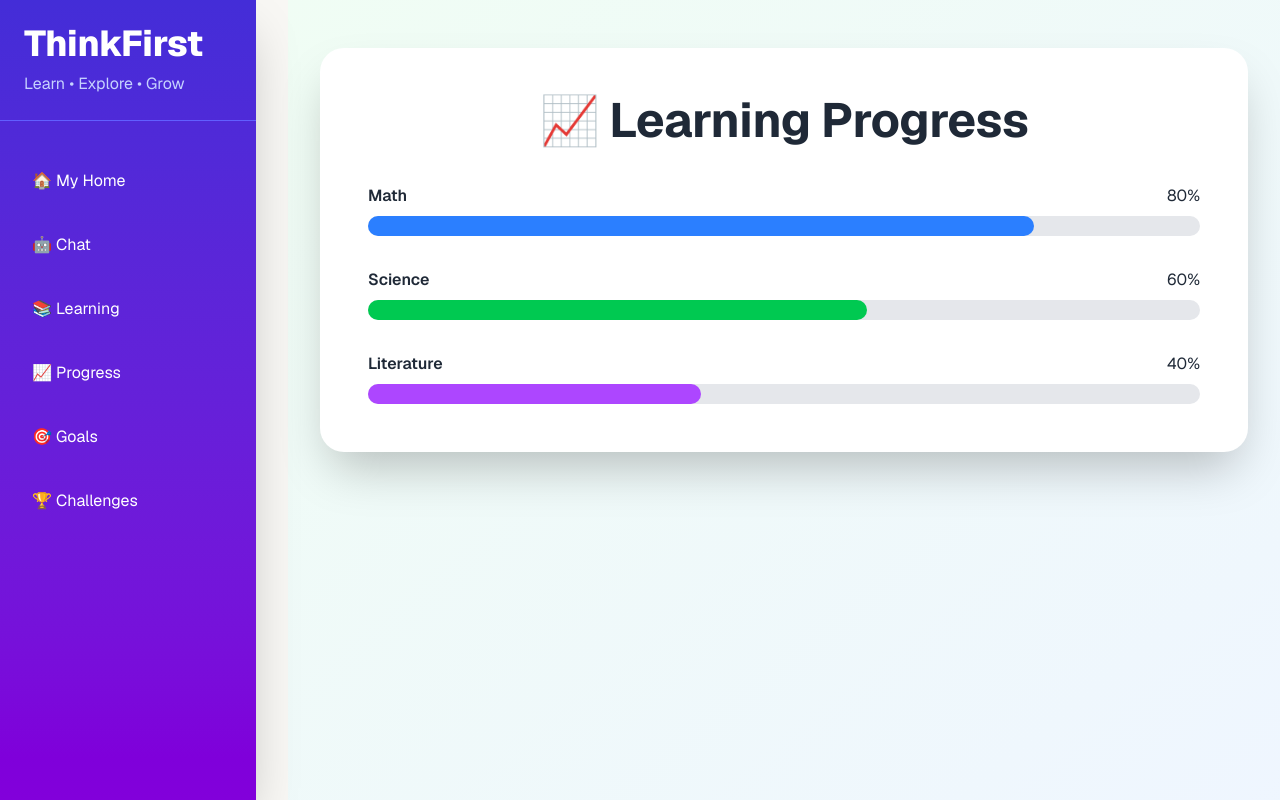
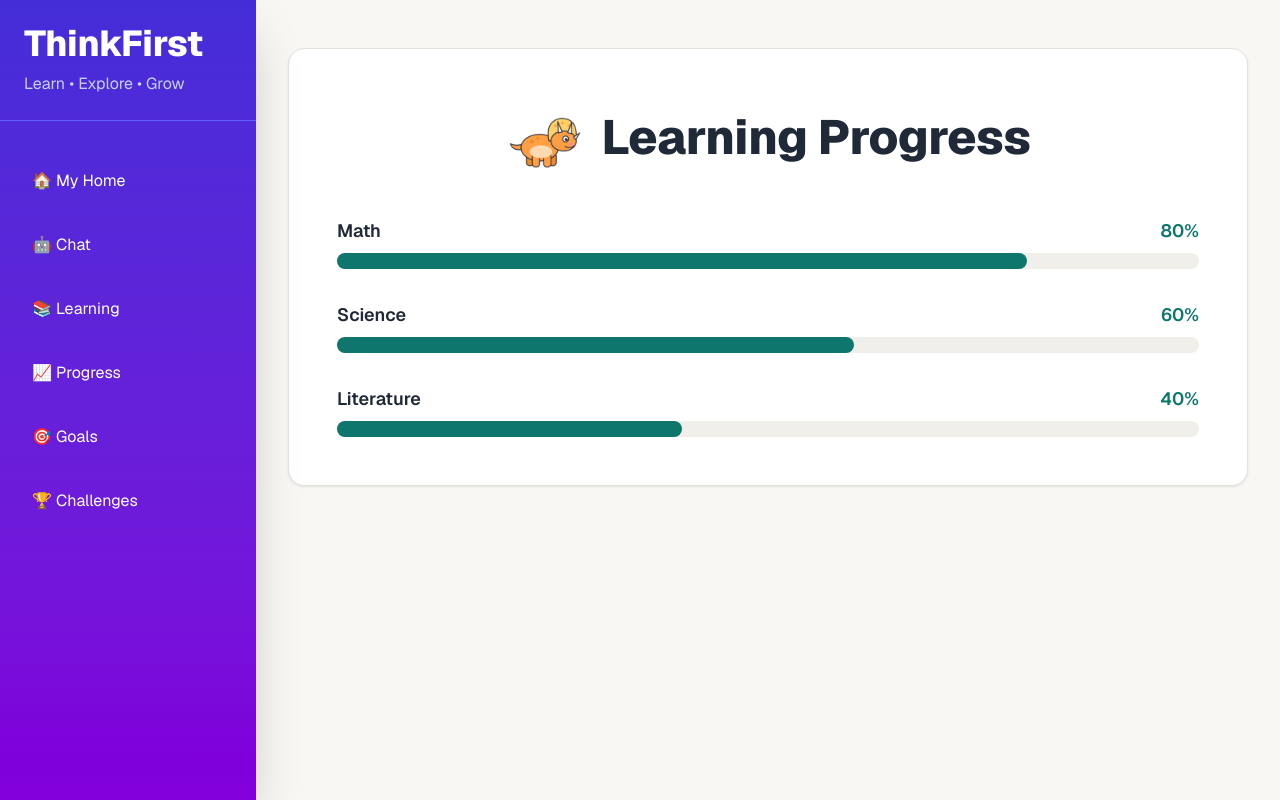
Before and after one commit to ProBracket/Capstone_Project, a Next.js app: page /child/progress in a window 1280 px wide. Built offline with nearby package versions, Linux system fonts and the light colour scheme.

Commit message:
Refactor ProgressPage layout and styles

```diff
--- a/app/child/progress/page.tsx
+++ b/app/child/progress/page.tsx
@@ -1,55 +1,91 @@
+import Image from "next/image";
 import ChildNavbar from "@/components/ChildNavbar";
 
+// Learning Progress page (/child/progress)
+// Uses the team's theme colours from app/globals.css
+// Stickers live in public/stickers/ (alt="" = decoration only)
 export default function ProgressPage() {
   return (
     <>
       <ChildNavbar />
 
-      <main className="ml-72 min-h-screen bg-gradient-to-br from-green-50 to-blue-50 pt-12 px-8 flex justify-center">
+      {/* ml-sidebar = leave room for the sidebar (same on every child page) */}
+      <main className="ml-sidebar min-h-screen bg-background pt-12 px-8 flex justify-center">
         <div className="w-full max-w-5xl">
 
-          <div className="bg-white rounded-3xl shadow-2xl p-12">
+          {/* white card */}
+          <div className="bg-surface border border-border rounded-card shadow-card p-12">
 
-            <h1 className="text-5xl font-bold text-center mb-10">
-              📈 Learning Progress
-            </h1>
+            {/* title with a dino sticker beside it */}
+            <div className="flex items-center justify-center gap-4 mb-10">
+              <Image src="/stickers/dino-triceratops.png" alt="" width={80} height={80} />
+              <h1 className="text-5xl font-extrabold text-foreground">
+                Learning Progress
+              </h1>
+            </div>
 
-            <div className="space-y-8">
+            <ul className="space-y-8">
 
-              <div>
+              {/* ----- MATH ----- */}
+              <li>
                 <div className="flex justify-between mb-2">
-                  <span className="font-semibold">Math</span>
-                  <span>80%</span>
+                  <span className="text-lg font-semibold text-foreground">Math</span>
+                  <span className="text-lg font-semibold text-primary">80%</span>
                 </div>
 
-                <div className="w-full bg-gray-200 rounded-full h-5">
-                  <div className="bg-blue-500 h-5 rounded-full w-4/5"></div>
+                {/* grey track + teal fill.
+                    role="progressbar" lets screen readers say "Math, 80%" */}
+                <div
+                  role="progressbar"
+                  aria-label="Math"
+                  aria-valuenow={80}
+                  aria-valuemin={0}
+                  aria-valuemax={100}
+                  className="w-full bg-surface-muted rounded-full h-4"
+                >
+                  <div className="bg-primary h-4 rounded-full w-4/5"></div>
                 </div>
-              </div>
+              </li>
 
-              <div>
+              {/* ----- SCIENCE ----- */}
+              <li>
                 <div className="flex justify-between mb-2">
-                  <span className="font-semibold">Science</span>
-                  <span>60%</span>
+                  <span className="text-lg font-semibold text-foreground">Science</span>
+                  <span className="text-lg font-semibold text-primary">60%</span>
                 </div>
 
-                <div className="w-full bg-gray-200 rounded-full h-5">
-                  <div className="bg-green-500 h-5 rounded-full w-3/5"></div>
+                <div
+                  role="progressbar"
+                  aria-label="Science"
+                  aria-valuenow={60}
+                  aria-valuemin={0}
+                  aria-valuemax={100}
+                  className="w-full bg-surface-muted rounded-full h-4"
+                >
+                  <div className="bg-primary h-4 rounded-full w-3/5"></div>
                 </div>
-              </div>
+              </li>
 
-              <div>
+              {/* ----- LITERATURE ----- */}
+              <li>
                 <div className="flex justify-between mb-2">
-                  <span className="font-semibold">Literature</span>
-                  <span>40%</span>
+                  <span className="text-lg font-semibold text-foreground">Literature</span>
+                  <span className="text-lg font-semibold text-primary">40%</span>
                 </div>
 
-                <div className="w-full bg-gray-200 rounded-full h-5">
-                  <div className="bg-purple-500 h-5 rounded-full w-2/5"></div>
+                <div
+                  role="progressbar"
+                  aria-label="Literature"
+                  aria-valuenow={40}
+                  aria-valuemin={0}
+                  aria-valuemax={100}
+                  className="w-full bg-surface-muted rounded-full h-4"
+                >
+                  <div className="bg-primary h-4 rounded-full w-2/5"></div>
                 </div>
-              </div>
+              </li>
 
-            </div>
+            </ul>
 
           </div>
 
```
